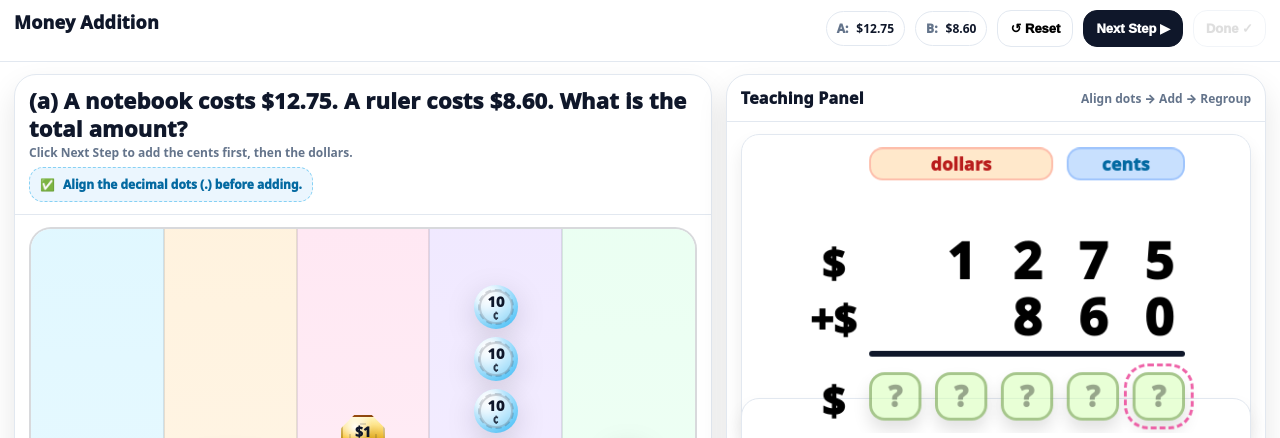
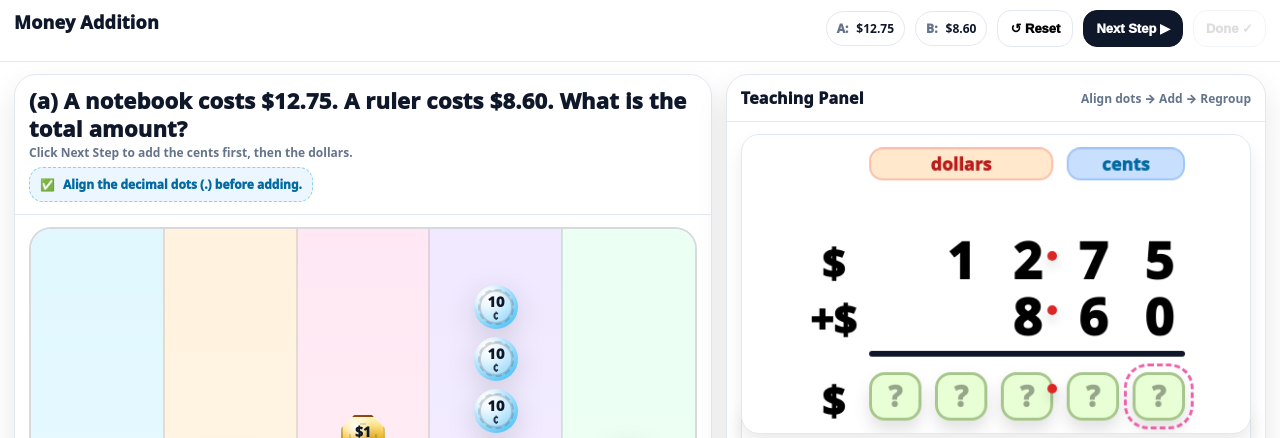
Before and after one commit to limkimsze-maker/P1_to_P3_Adding_Money, a plain HTML site: page index.html in a window 1280 px wide. Shown: the top 438 px of the page. Drawn offline with Linux system fonts and the light colour scheme.

Commit message:
Update index.html

```diff
--- a/index.html
+++ b/index.html
@@ -108,6 +108,23 @@
       min-width: 140px;
     }
     .title .big{ font-size: 18px; }
+/* ✅ Algorithm decimal dots (overlay) */
+.algoBox{ position: relative; }
+.algoDotLayer{
+  position:absolute;
+  inset:0;
+  pointer-events:none;
+  z-index: 5; /* above digits + boxes */
+}
+.algoDot{
+  position:absolute;
+  width: 10px;
+  height: 10px;
+  border-radius: 999px;
+  background: #dc2626;
+  box-shadow: 0 6px 12px rgba(0,0,0,.18);
+  transform: translate(-50%, -50%);
+}
 
     .actions{
       display:flex;
@@ -1139,6 +1156,11 @@
       <div class="panelBody">
         <div class="algoBox">
           <div class="algoFit" id="algoFit">
+            <div class="algoDotLayer" id="algoDotLayer" aria-hidden="true">
+            <div class="algoDot" id="algoDotA"></div>
+            <div class="algoDot" id="algoDotB"></div>
+            <div class="algoDot" id="algoDotR"></div>
+            </div>
             <div class="stack">
               <div></div>
               <div class="pvLabels" id="pvLabels"></div>
@@ -1330,6 +1352,7 @@
   };
 
   const ui = {
+    algoDotLayer: $("algoDotLayer"),
     pillA: $("pillA"), pillB: $("pillB"),
     eqA: $("eqA"), eqB: $("eqB"), eqAns: $("eqAns"), eqHint: $("eqHint"),
     ansWords: $("ansWords"), ansWordsText: $("ansWordsText"),
@@ -1902,6 +1925,54 @@
     if (w < 1 || h < 1) return;
     const s = Math.min(1, availW / w, availH / h);
     ui.algoFit.style.transform = `scale(${s})`;
+    requestAnimationFrame(positionAlgoDots);
+  }
+  function positionAlgoDots(){
+    const layer = ui.algoDotLayer;
+    if (!layer) return;
+
+    const dotA = document.getElementById("algoDotA");
+    const dotB = document.getElementById("algoDotB");
+    const dotR = document.getElementById("algoDotR");
+    if (!dotA || !dotB || !dotR) return;
+
+    // Need two cells around the boundary: d1 (index DOT_INDEX-1) and c10 (index DOT_INDEX)
+    const aCells = ui.rowA ? Array.from(ui.rowA.children) : [];
+    const bCells = ui.rowB ? Array.from(ui.rowB.children) : [];
+    const rCells = ui.resRow ? Array.from(ui.resRow.children) : [];
+
+    if (aCells.length < DOT_INDEX+1 || bCells.length < DOT_INDEX+1 || rCells.length < DOT_INDEX+1) return;
+
+    const layerR = layer.getBoundingClientRect();
+
+    const midX = (leftEl, rightEl) => {
+      const L = leftEl.getBoundingClientRect();
+      const R = rightEl.getBoundingClientRect();
+      const x = (L.right + R.left) / 2;
+      return x - layerR.left;
+    };
+
+    const midY = (rowEl) => {
+      const rr = rowEl.getBoundingClientRect();
+      return (rr.top + rr.height/2) - layerR.top;
+    };
+
+    // X position (same for all 3 dots)
+    const xA = midX(aCells[DOT_INDEX-1], aCells[DOT_INDEX]);
+
+    // Y positions per row
+    const yA = midY(ui.rowA);
+    const yB = midY(ui.rowB);
+    const yR = midY(ui.resRow);
+
+    dotA.style.left = xA + "px";
+    dotA.style.top  = yA + "px";
+
+    dotB.style.left = xA + "px";
+    dotB.style.top  = yB + "px";
+
+    dotR.style.left = xA + "px";
+    dotR.style.top  = yR + "px";
   }
 
   /* =========================
@@ -2262,7 +2333,8 @@
       ui.resRow.appendChild(b);
     });
 
-    requestAnimationFrame(fitAlgo);
+       requestAnimationFrame(() => { fitAlgo(); positionAlgoDots(); });
+
   }
 
   function updateCarryDisplay(){
@@ -2716,6 +2788,7 @@
       fitAllPiles();
       fitAlgo();
       ensureLockedDot();
+        positionAlgoDots();
     });
   });
 
```
